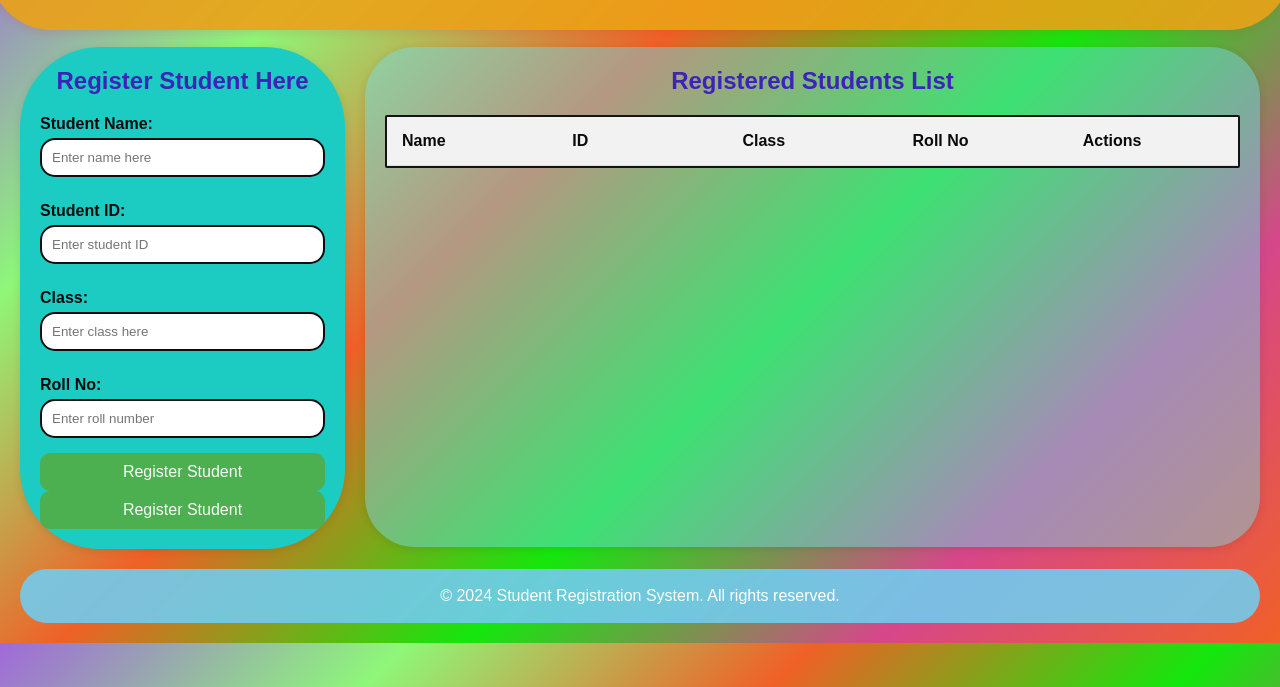
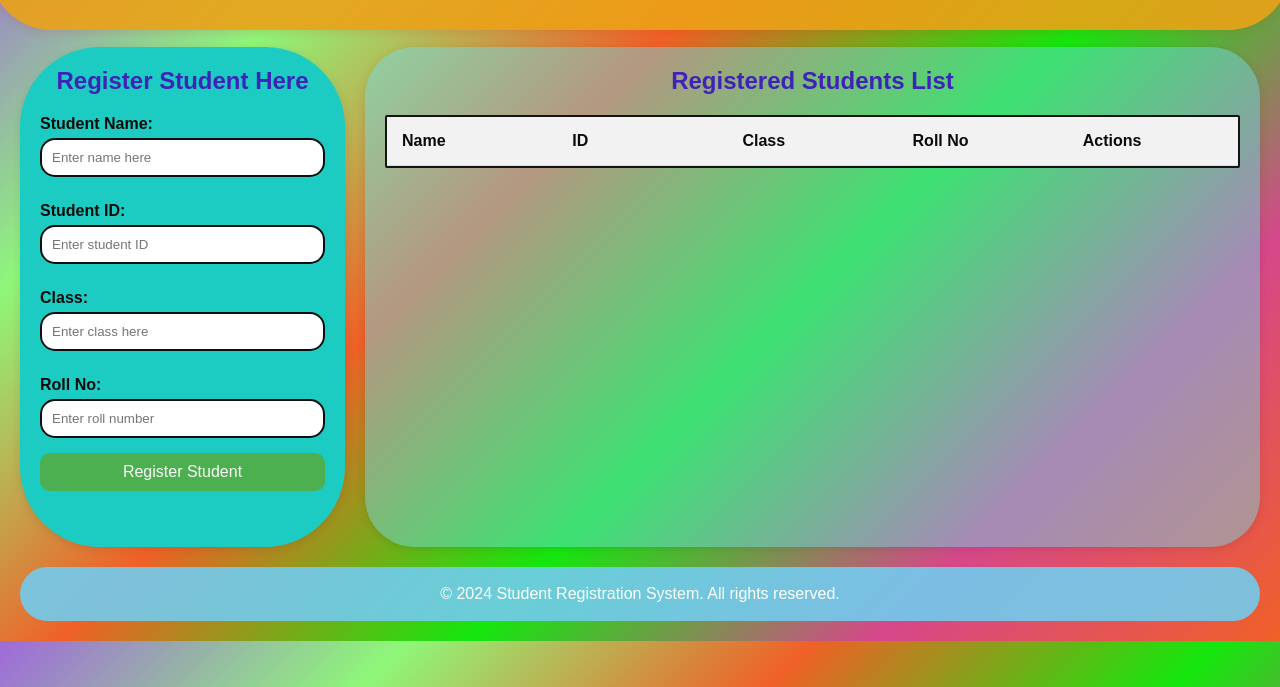
Before and after one commit to ashishrawat008575/DOM-JS-ASSIGNMENT, a plain HTML site: page index.html in a window 1280 px wide. Shown: the part 113-800 px from the top of the page. Drawn offline with Linux system fonts and the light colour scheme.

Commit message:
remove  button

```diff
--- a/index.html
+++ b/index.html
@@ -27,7 +27,6 @@
                 <input type="number" id="roll-no" placeholder="Enter roll number" required>
 
                 <button type="submit">Register Student</button>
-                <button type="submit">Register Student</button>
             </form>
         </div>
 
```
